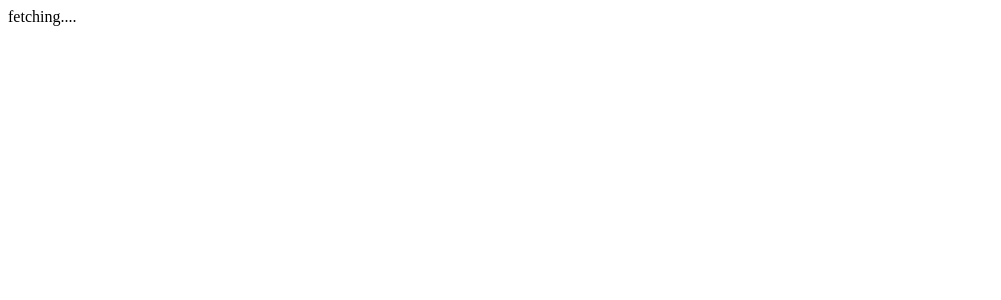
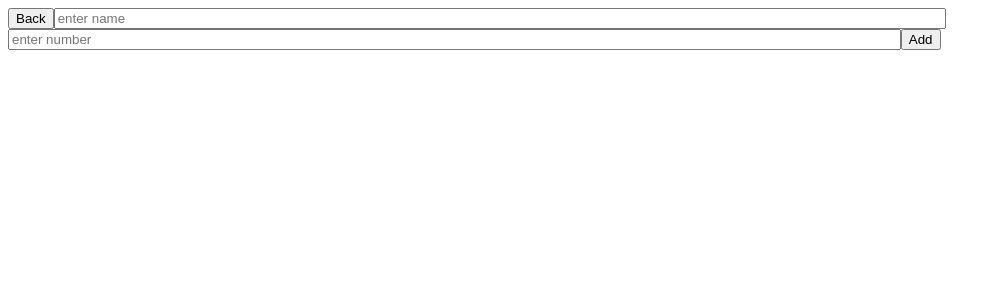
Before and after one commit to shuvro09/PhoneBook, a React (Create React App) app in the folder PhoneBook-client/: page /addContacts in a window 1280 px wide. Shown: the top 300 px of the page, without its empty margins (0-1001 px from the left). Built offline with nearby package versions, Linux system fonts and the light colour scheme; no server answers.

Commit message:
added search bar

```diff
--- a/PhoneBook-client/src/App.js
+++ b/PhoneBook-client/src/App.js
@@ -1,12 +1,15 @@
 import React, { useEffect, useState } from 'react';
-import ContactForm from './components/ContactForm.js'
+import ContactList, { FilteredContacts } from './components/ContactList.js'
+import { Switch, Route, Link } from "react-router-dom";
+import AddContacts from './components/AddContacts.js';
 function App() {
-  const [fdata, setData] = useState([])
+  const [fdata, setData] = useState()
+  const [search, setSearch] = useState()
   useEffect(() => {
     const options = {
       method: "GET",
     }
-    function checkError(response) {
+    const checkError = (response) => {
       if (response.status >= 200 && response.status <= 299)
         return response.json()
       else {
@@ -15,13 +18,34 @@ function App() {
     }
     fetch("http://192.168.1.5:3001", options)
       .then(checkError)
-      .then((data) => { setData(data); console.log(data) })
+      .then((data) => { console.log(data); setData(data); })
+      //.then(result => {  console.log(result) })
       .catch((err) => { console.log(err) })
 
   }, [])
+
   return (
     <div>
-      <ContactForm data={fdata} />
+      <Switch>
+        <Route path="/addContacts">
+          <AddContacts fetchdata={{ data: fdata, setfData: setData }} />
+        </Route>
+        <Route path="/" exact>
+          <input type="text" placeholder="enter number" onChange={(e) => {
+            if (e.target.value === "")
+              setSearch()
+            else
+              setSearch(fdata.filter(elem => elem.name.includes(e.target.value)))
+            //console.log(search)
+          }
+          }></input>
+          <Link to="/addContacts">Add Contact</Link>
+          {search !== undefined && fdata.length ?
+            <FilteredContacts data={search} fdata={fdata} /> :
+            <ContactList data={fdata} />}
+        </Route>
+      </Switch>
+
     </div>
   )
 }
--- /dev/null
+++ b/PhoneBook-client/src/components/AddContacts.js
@@ -0,0 +1,54 @@
+import React, { useState } from 'react'
+import { useHistory } from "react-router-dom";
+
+function AddContacts(props) {
+    const [addData, setAddData] = useState({ name: "initial", number: "initial" })
+    const history = useHistory()
+    const handleChange = () => {
+        console.log(addData.name)
+
+        if (addData.name === "initial" || addData.number === "initial") {
+            return
+        }
+        const checkError = (response) => {
+            if (response.status >= 200 && response.status <= 299)
+                return response.json()
+            else {
+                throw Error(response.statusText)
+            }
+        }
+        fetch("http://192.168.1.5:3001", {
+            method: "POST",
+            headers: {
+                'Content-Type': 'application/json'
+                // 'Content-Type': 'application/x-www-form-urlencoded',
+            },
+            body: JSON.stringify(addData)
+        })
+            .then(checkError)
+            .then((data) => { props.fetchdata.setfData([...props.fetchdata.data, data]); console.log(data) })
+            .catch((err) => { console.log(err) })
+        history.push("/")
+    }
+    return (
+        <>
+            <button onClick={() => { history.push("/") }}>Back</button>
+            <input type="text" placeholder="enter name" onChange={(e) => {
+                //console.log(e.target.value)
+                setAddData({ ...addData, name: e.target.value })
+            }
+            }>
+
+            </input>
+            <input type="text" placeholder="enter number" onChange={(e) => {
+                //console.log(e.target.value)
+                setAddData({ ...addData, number: e.target.value })
+            }
+            }></input>
+
+            <button onClick={() => { handleChange() }}>Add</button>
+
+        </>
+    )
+}
+export default AddContacts;
--- a/PhoneBook-client/src/components/ContactForm.js
+++ /dev/null
@@ -1,23 +0,0 @@
-import React from 'react';
-function ContactForm({ data }) {
-    console.log(data)
-    if (data.length !== 0) {
-        var contactList = data.map((info) => {
-            return (
-
-                <li key={info.id}>
-                    <h3>{info.name}</h3>
-                    <small>{info.number}</small>
-                </li>
-
-            )
-        })
-        return (
-            <ul>
-                {contactList}
-            </ul>
-        )
-    }
-    return ("fetching....")
-}
-export default ContactForm
--- /dev/null
+++ b/PhoneBook-client/src/components/ContactList.js
@@ -0,0 +1,46 @@
+import React from 'react';
+function contactList({ data }) {
+    console.log(data + "form data")
+    if (data === undefined)
+        return (<p>Loading</p>)
+    if (data.length !== 0) {
+        var contactList = data.map((info) => {
+            return (
+
+                <li key={info._id}>
+                    <h3>{info.name}</h3>
+                    <small>{info.number}</small>
+                </li>
+
+            )
+        })
+        return (
+            <ul>
+                {contactList}
+            </ul>
+        )
+    }
+    return (<p>No contacts</p>)
+}
+function FilteredContacts(props) {
+    if (props.data.length !== 0) {
+        var contactList = props.data.map((info) => {
+            return (
+
+                <li key={info._id}>
+                    <h3>{info.name}</h3>
+                    <small>{info.number}</small>
+                </li>
+
+            )
+        })
+        return (
+            <ul>
+                {contactList}
+            </ul>
+        )
+    }
+    return (<p>No matches found</p>)
+}
+export default contactList
+export { FilteredContacts }
```
Also changed, not shown: 2 other files (tests, documents, lock files or other folders).
